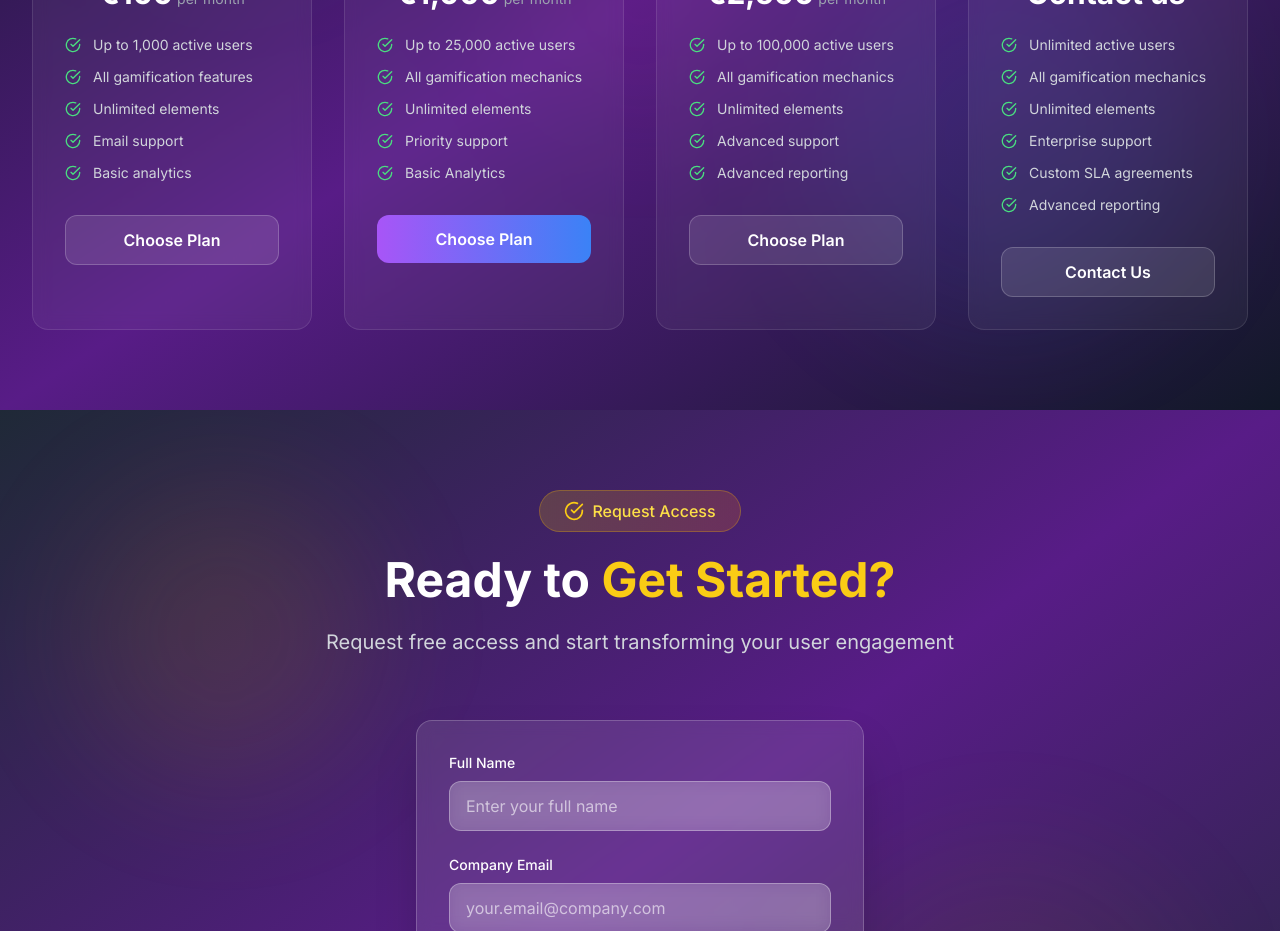
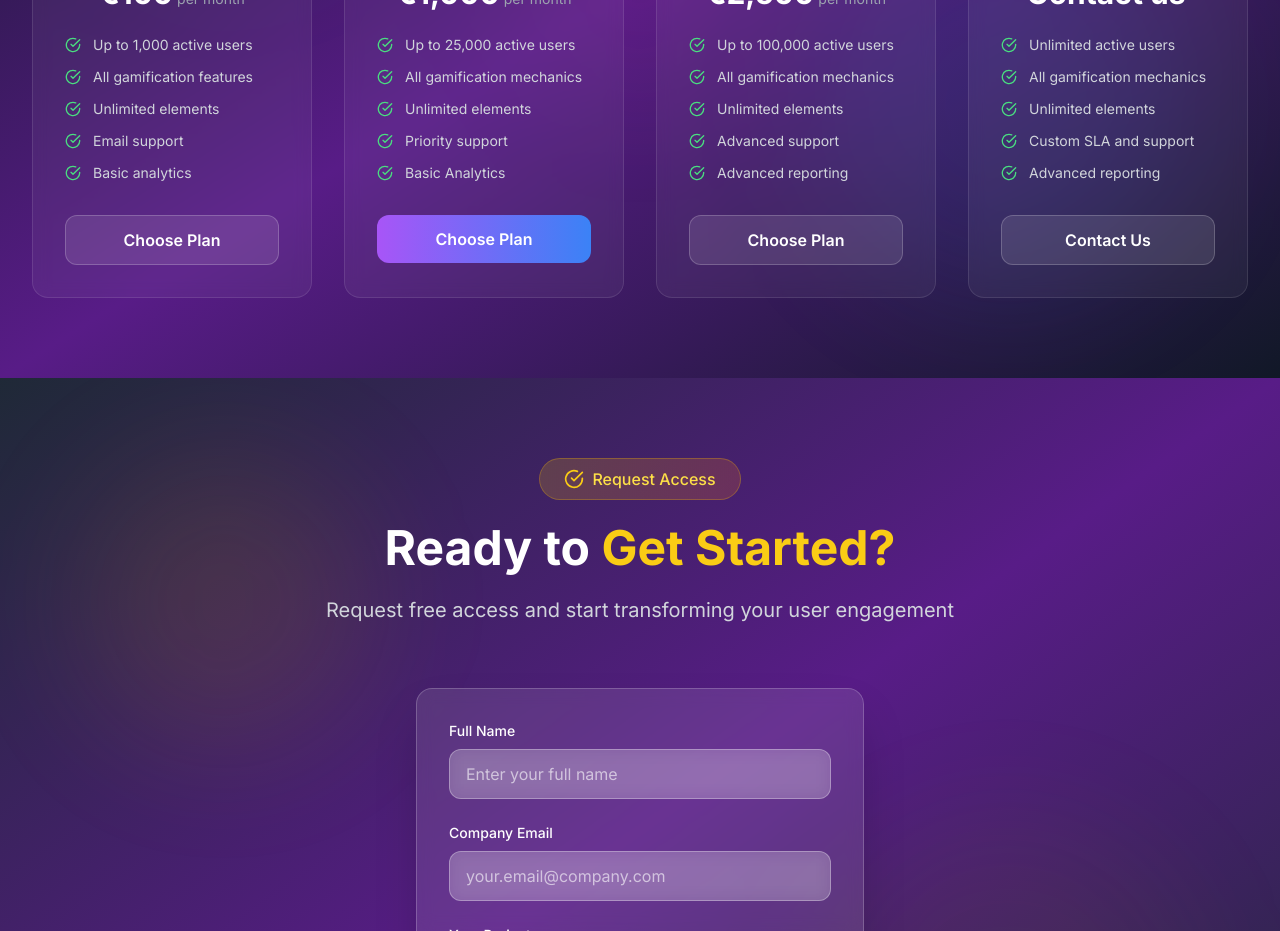
Before and after one commit to judgesteven/website, a React (Create React App) app: page /#/pricing in a window 1280 px wide. Shown: the part 1220-2151 px from the top of the page. Built offline with nearby package versions, Linux system fonts and the light colour scheme.

Commit message:
Update Enterprise plan features: combine SLA and support into single feature

```diff
--- a/src/components/Pricing.js
+++ b/src/components/Pricing.js
@@ -86,8 +86,7 @@ const Pricing = () => {
         'Unlimited active users',
         'All gamification mechanics',
         'Unlimited elements',
-        'Enterprise support',
-        'Custom SLA agreements',
+        'Custom SLA and support',
         'Advanced reporting'
       ],
       popular: false,
```
